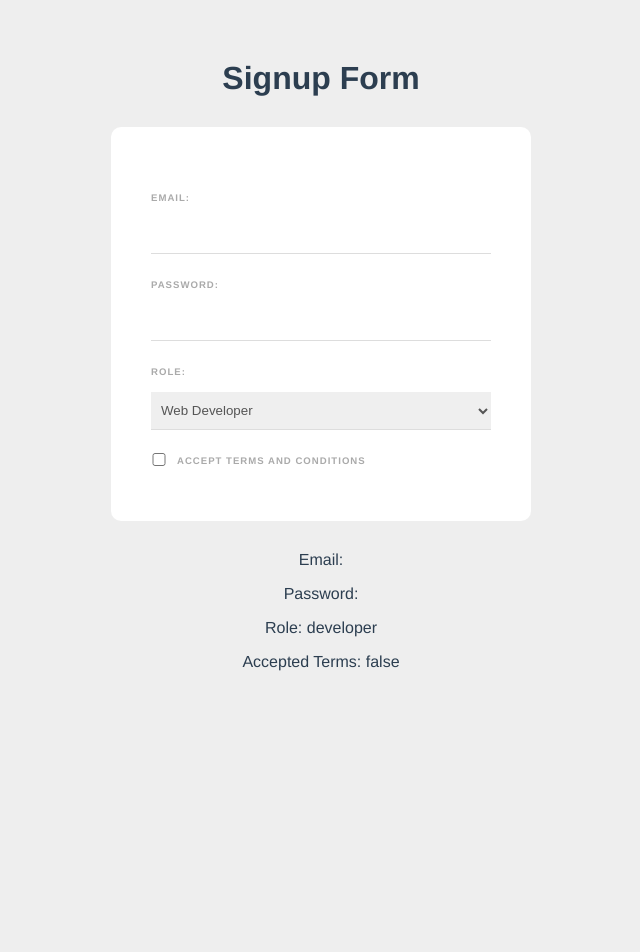
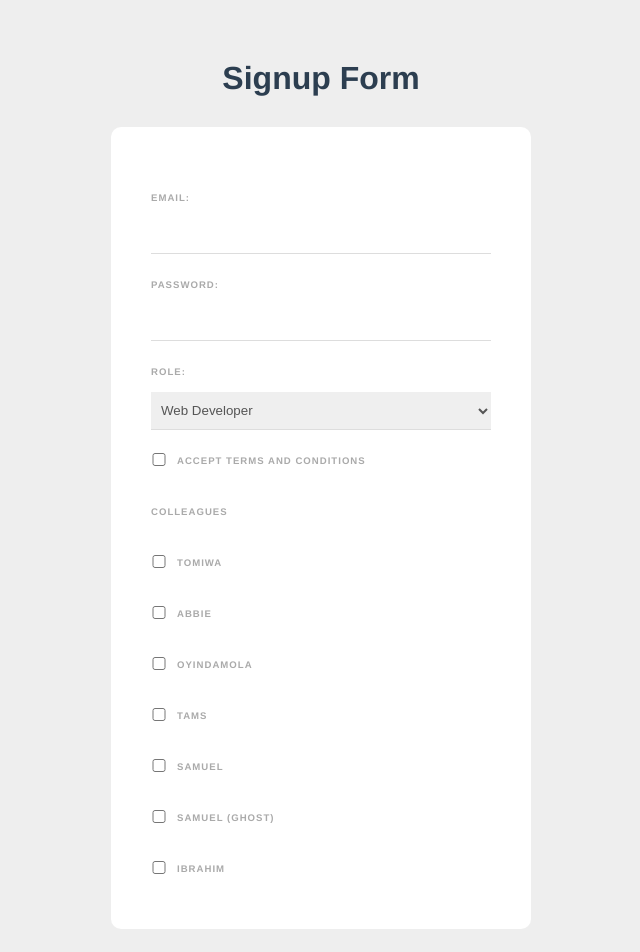
Before and after one commit to isaacsokari/vue-intro, a Vue app: page / in a window 1280 px wide. Shown: the top 952 px of the page, without its empty margins (319-959 px from the left). Before the commit the page ends 800 px from the top, so only its background shows below. Built offline with nearby package versions, Linux system fonts and the light colour scheme.

Commit message:
added names field of checkboxes that form an array

```diff
--- a/src/components/SignupForm.vue
+++ b/src/components/SignupForm.vue
@@ -9,14 +9,93 @@
       <option value="developer">Web Developer</option>
       <option value="designer">Web Designer</option>
     </select>
-    <input type="checkbox" required name="terms" id="terms" v-model="terms" />
-    <label for="terms">Accept Terms and Conditions</label>
+    <div>
+      <input type="checkbox" required name="terms" id="terms" v-model="terms" />
+      <label for="terms">Accept Terms and Conditions</label>
+    </div>
+    <div>
+      <label for="names">Colleagues</label>
+      <div>
+        <input
+          type="checkbox"
+          required
+          name="names"
+          value="Tomiwa"
+          v-model="names"
+        />
+        <label for="tomiwa">Tomiwa</label>
+      </div>
+      <div>
+        <input
+          type="checkbox"
+          required
+          name="names"
+          value="Abbie"
+          v-model="names"
+        />
+        <label for="abbie">Abbie</label>
+      </div>
+      <div>
+        <input
+          type="checkbox"
+          required
+          name="names"
+          value="Oyindamola"
+          v-model="names"
+        />
+        <label for="oyin">Oyindamola</label>
+      </div>
+      <div>
+        <input
+          type="checkbox"
+          required
+          name="names"
+          value="Tams"
+          v-model="names"
+        />
+        <label for="tams">Tams</label>
+      </div>
+      <div>
+        <input
+          type="checkbox"
+          required
+          name="names"
+          value="Samuel"
+          v-model="names"
+        />
+        <label for="samuel">Samuel</label>
+      </div>
+      <div>
+        <input
+          type="checkbox"
+          required
+          name="names"
+          value="Ghost"
+          v-model="names"
+        />
+        <label for="ghost">Samuel (Ghost)</label>
+      </div>
+      <div>
+        <input
+          type="checkbox"
+          required
+          name="names"
+          value="ibrahim"
+          v-model="names"
+        />
+        <label for="ibrahim">Ibrahim</label>
+      </div>
+    </div>
   </form>
 
   <p>Email: {{ email }}</p>
   <p>Password: {{ password }}</p>
   <p>Role: {{ role }}</p>
   <p>Accepted Terms: {{ terms }}</p>
+  <p>
+    Colleagues:
+    <span v-for="name in names" :key="name">{{ name }}, </span>
+  </p>
 </template>
 
 <script>
@@ -27,6 +106,7 @@ export default {
       password: '',
       role: 'developer',
       terms: false,
+      names: [],
     };
   },
   methods: {
```
